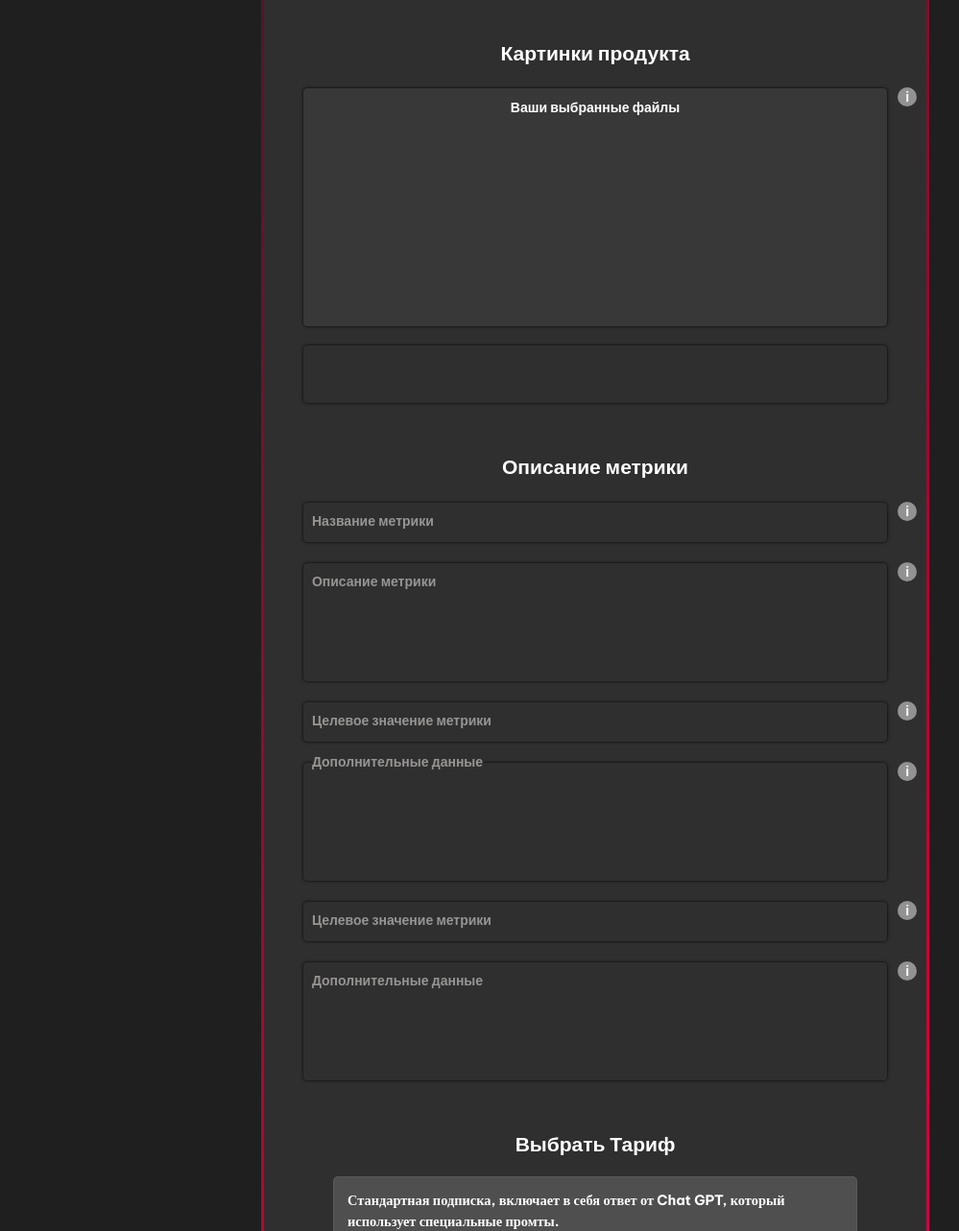
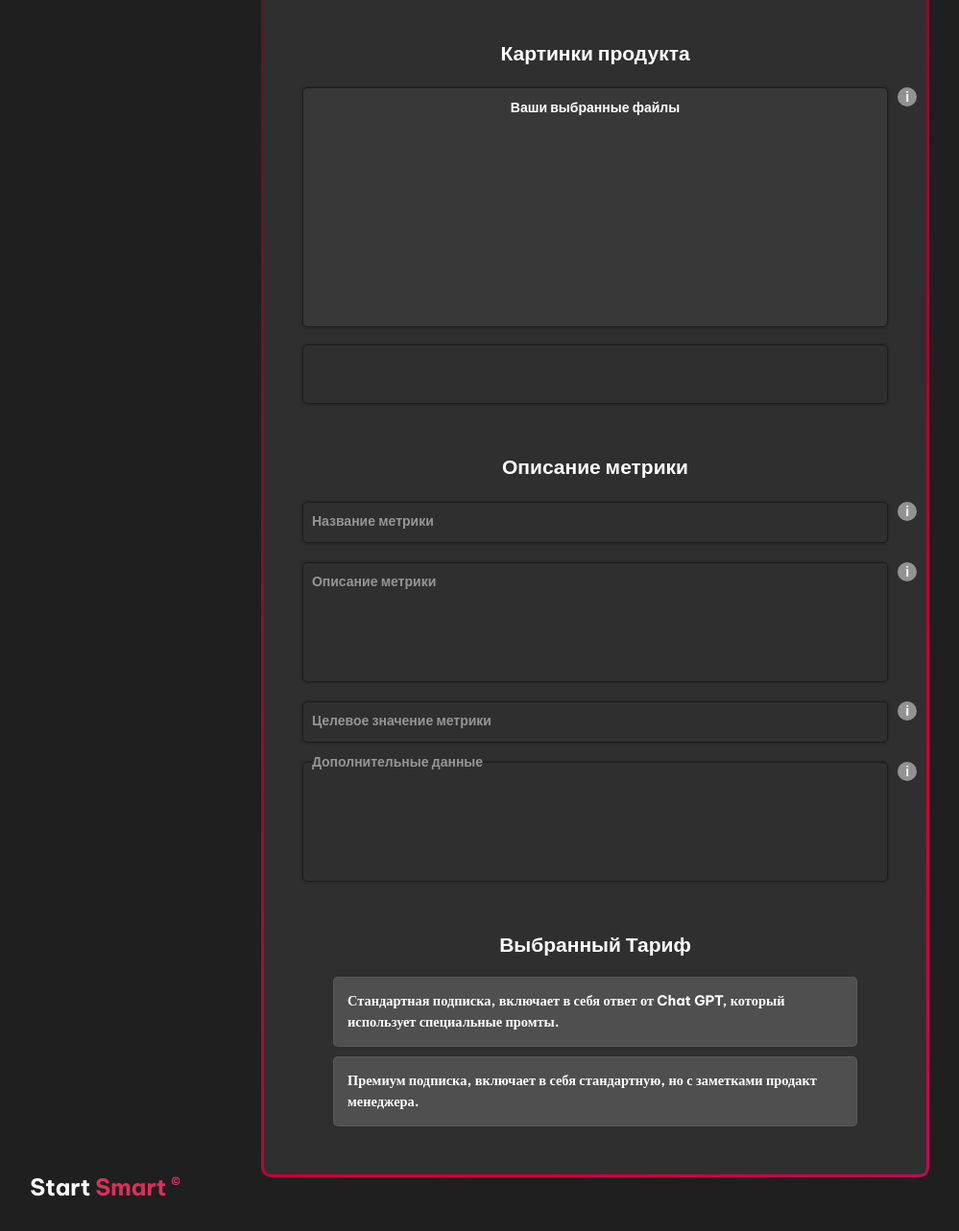
Before and after one commit to Startup-Corp/Start-Smart, a Flask app: template templates/project.html in a window 1280 px wide. Shown: the part 620-1903 px from the top of the page at 96% size, without its empty margins (20-1019 px from the left). Run offline with Flask 3, Linux system fonts and the light colour scheme; the template is opened without the code that fills it, so the values that code supplies are empty; parts of the project's set-up code (start-up, migrations or seed data) failed here and were passed over; some libraries are stand-ins or nearby versions.

Commit message:
changemyprojectsform

```diff
--- a/templates/project.html
+++ b/templates/project.html
@@ -137,15 +137,10 @@ styles %} <link rel="stylesheet" href="/static/css/createProject.css" />
         <div class="tooltip">
           <div class="icon">i</div>
           <div class="tooltiptext">
-            Введите целевое значение метрики и насколько её нужно увеличить.
+            В данном поле указано целевое значение метрики и насколько её нужно увеличить.
           </div>
         </div>
       </div>
-
-    </div>
-
-
-
       <div class="group">
         <textarea
           placeholder=""
@@ -160,50 +155,15 @@ styles %} <link rel="stylesheet" href="/static/css/createProject.css" />
         <div class="tooltip">
           <div class="icon">i</div>
           <div class="tooltiptext">
-          Введите любые дополнительные данные, если есть.
-        </div>
-      </div>
-    </div>
-
-    <div class="group">
-      <input
-        placeholder=""
-        id="targetValueMetricText"
-        type="text"
-        value="{{project.metric_target}}"
-        readonly
-      />
-      <label for="targetValueMetricText">Целевое значение метрики</label>
-      <div class="tooltip">
-        <div class="icon">i</div>
-        <div class="tooltiptext">
-          В данном поле указано значение метрики и насколько ее нужно увеличить.
-        </div>
-      </div>
-    </div>
-
-    <div class="group">
-      <textarea
-        placeholder=""
-        id="additionalDataText"
-        name="comment"
-        rows="5"
-        readonly
-        oninput="autoResizeTextarea(this)"
-      >
-{{project.extra_data}}</textarea
-      >
-      <label for="additionalDataText">Дополнительные данные</label>
-      <div class="tooltip">
-        <div class="icon">i</div>
-        <div class="tooltiptext">
             В данном поле указаны дополнительные данные.
           </div>
         </div>
       </div>
 
+    </div>
+
     <div class="container">
-      <h2 class="header-forms">Выбрать Тариф</h2>
+      <h2 class="header-forms">Выбранный Тариф</h2>
       <div class="contaner-choosing-tariff">
         <div class="radio-input">
           <input type="radio" id="standart-value" name="tariff"
```
Lines whose indentation alone changed are shown as unchanged.
